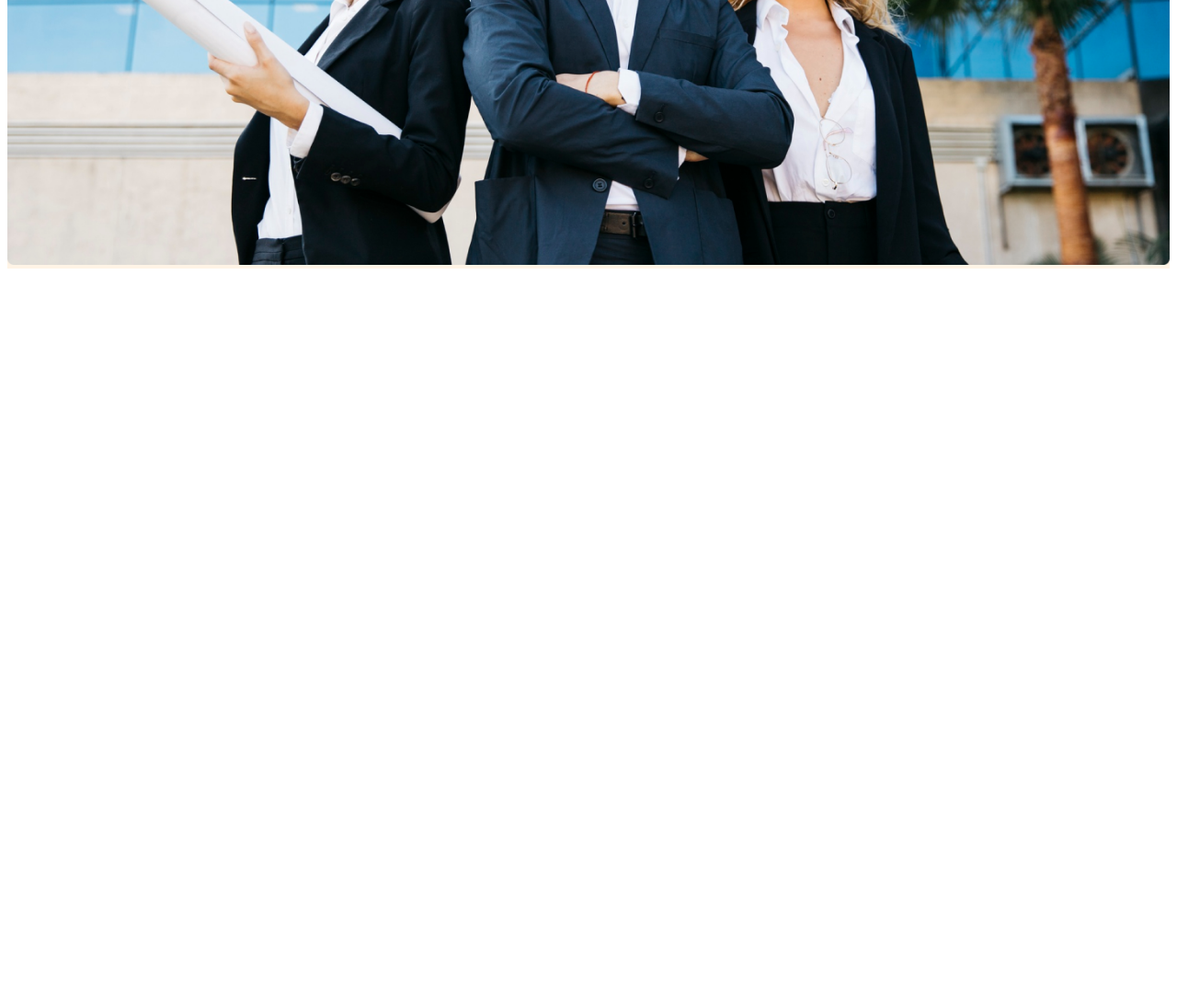
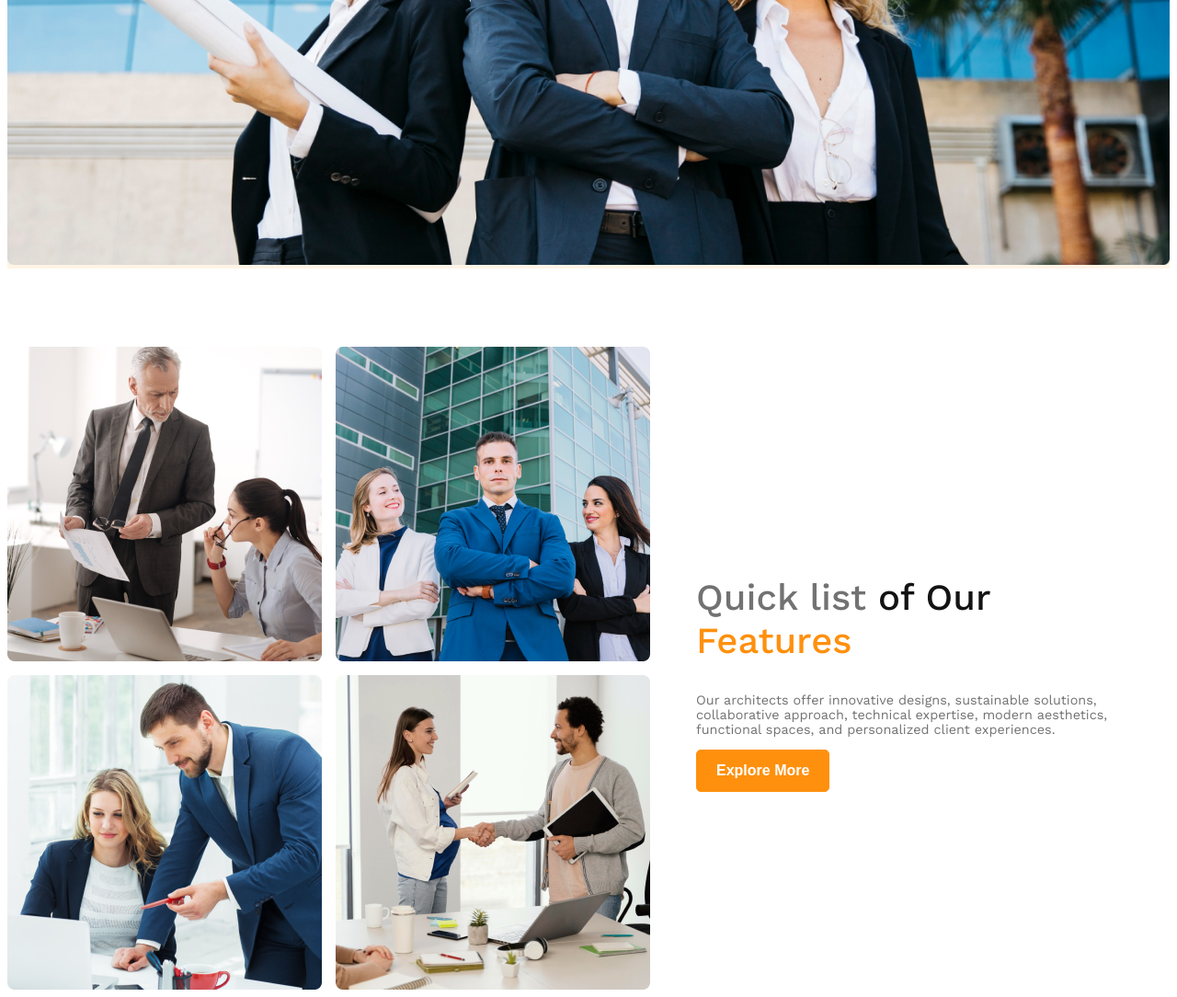
Before and after one commit to fajlerabbifahim/Architect-web, a plain HTML site: page index.html in a window 1280 px wide. Shown: the part 822-1906 px from the top of the page at 92% size. Before the commit the page ends 1122 px from the top, so only its background shows below. Drawn offline with nearby package versions, Linux system fonts and the light colour scheme.

Commit message:
feature section added with responsive

```diff
--- a/index.html
+++ b/index.html
@@ -30,7 +30,29 @@
         <img src="images/banner.png" class="banner-image" alt="Banner Image" />
       </div>
     </header>
-    <main></main>
+    <main>
+      <section class="teams display-flex">
+        <div class="team-img-container">
+          <img src="images/team1.png" alt="" />
+          <img src="images/team2.png" alt="" />
+          <img src="images/team3.png" alt="" />
+          <img src="images/team4.png" alt="" />
+        </div>
+        <div class="our-features">
+          <h1 class="feature-title">
+            <span class="dark-3">Quick list</span>
+            <span class="dark-1">of Our</span>
+            <span id="feature-color">Features</span>
+          </h1>
+          <p class="feature-describtion dark-3">
+            Our architects offer innovative designs, sustainable solutions,
+            collaborative approach, technical expertise, modern aesthetics,
+            functional spaces, and personalized client experiences.
+          </p>
+          <button class="btn-primary">Explore More</button>
+        </div>
+      </section>
+    </main>
     <footer></footer>
   </body>
 </html>
--- a/style.css
+++ b/style.css
@@ -14,6 +14,12 @@
 }
 .bg-light {
   background-color: rgba(255, 144, 14, 0.1);
+}
+.dark-1 {
+  color: rgb(19, 19, 19);
+}
+.dark-3 {
+  color: rgb(114, 114, 114);
 }
 
 .btn-primary {
@@ -32,6 +38,14 @@
   background-color: white;
   color: #ff900e;
   border: 1.5px solid #ff900e;
+}
+
+main {
+  max-width: 1440px;
+  margin: 0 auto;
+}
+main > section {
+  margin-top: 85px;
 }
 
 /* header style  */
@@ -76,6 +90,37 @@
   width: 100%;
 }
 
+/* teams and features style  */
+
+.teams {
+  align-items: center;
+}
+.team-img-container {
+  display: grid;
+  gap: 15px;
+  grid-template-columns: repeat(2, 1fr);
+}
+.team-img-container img {
+  width: 100%;
+}
+
+.our-features {
+  max-width: 480px;
+  margin-left: 50px;
+}
+#feature-color {
+  color: #ff900e;
+}
+.feature-title {
+  font-size: 2.5rem;
+  font-weight: 500;
+}
+
+.feature-describtion {
+  font-size: 0.9rem;
+  font-weight: 400;
+}
+
 /* small device responsive media query here  */
 
 /* header responsive */
@@ -84,4 +129,18 @@
   .nav-links {
     flex-direction: column;
   }
+
+  /* feature section responsive */
+
+  .teams {
+    flex-direction: column;
+  }
+  .team-img-container {
+    grid-template-columns: repeat(1, 1fr);
+    margin: 0 auto;
+  }
+  .our-features {
+    max-width: 300px;
+    margin-left: 0;
+  }
 }
```
